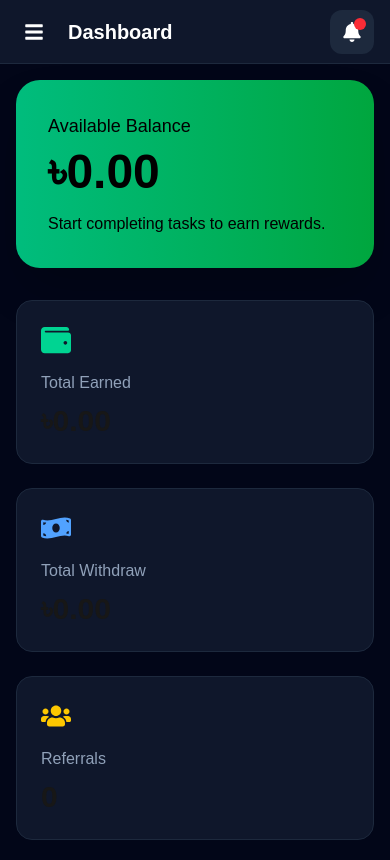
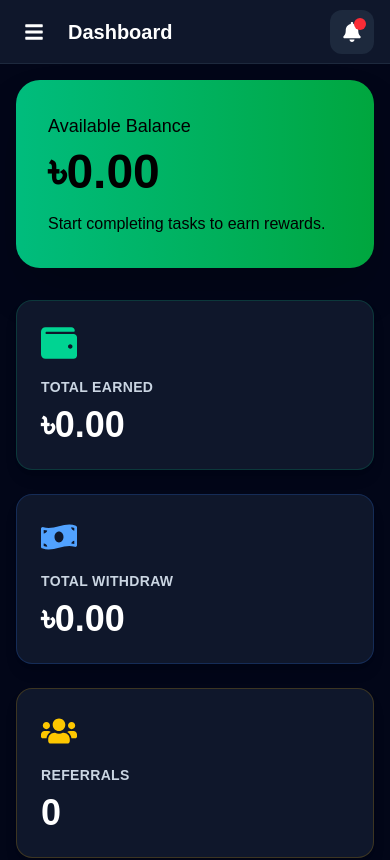
Before and after one commit to asifforazi/earnhub, a Next.js app: page /dashboard in a window 390 px wide. Shown: the top 860 px of the page. Built offline with nearby package versions, Linux system fonts and the light colour scheme; no server answers; the database is empty; sample sign-in values are in the browser's storage.

Commit message:
Responsive dashboard v3

```diff
--- a/components/dashboard/StatsCards.tsx
+++ b/components/dashboard/StatsCards.tsx
@@ -18,40 +18,49 @@ export default function StatsCards({
   return (
     <div className="mt-8 grid gap-6 md:grid-cols-3">
 
-      <div className="rounded-2xl border border-slate-800 bg-slate-900 p-6">
-        <FaWallet className="text-3xl text-emerald-400" />
+  {/* Total Earned */}
+  <div className="rounded-2xl border border-emerald-500/20 bg-slate-900 p-6 shadow-lg transition duration-300 hover:-translate-y-1 hover:border-emerald-400 hover:shadow-emerald-500/20">
 
-        <p className="mt-4 text-slate-400">
+    <FaWallet className="text-4xl text-emerald-400" />
+
+    <p className="mt-4 text-sm font-semibold uppercase tracking-wide text-slate-300">
       Total Earned
     </p>
 
-        <h2 className="mt-2 text-3xl font-bold">
+    <h2 className="mt-2 text-4xl font-extrabold text-white">
       ৳{totalEarned.toFixed(2)}
     </h2>
+
   </div>
 
-      <div className="rounded-2xl border border-slate-800 bg-slate-900 p-6">
-        <FaMoneyBillWave className="text-3xl text-blue-400" />
+  {/* Total Withdraw */}
+  <div className="rounded-2xl border border-blue-500/20 bg-slate-900 p-6 shadow-lg transition duration-300 hover:-translate-y-1 hover:border-blue-400 hover:shadow-blue-500/20">
 
-        <p className="mt-4 text-slate-400">
+    <FaMoneyBillWave className="text-4xl text-blue-400" />
+
+    <p className="mt-4 text-sm font-semibold uppercase tracking-wide text-slate-300">
       Total Withdraw
     </p>
 
-        <h2 className="mt-2 text-3xl font-bold">
+    <h2 className="mt-2 text-4xl font-extrabold text-white">
       ৳{totalWithdraw.toFixed(2)}
     </h2>
+
   </div>
 
-      <div className="rounded-2xl border border-slate-800 bg-slate-900 p-6">
-        <FaUsers className="text-3xl text-yellow-400" />
+  {/* Referrals */}
+  <div className="rounded-2xl border border-yellow-500/20 bg-slate-900 p-6 shadow-lg transition duration-300 hover:-translate-y-1 hover:border-yellow-400 hover:shadow-yellow-500/20">
 
-        <p className="mt-4 text-slate-400">
+    <FaUsers className="text-4xl text-yellow-400" />
+
+    <p className="mt-4 text-sm font-semibold uppercase tracking-wide text-slate-300">
       Referrals
     </p>
 
-        <h2 className="mt-2 text-3xl font-bold">
+    <h2 className="mt-2 text-4xl font-extrabold text-white">
       {referrals}
     </h2>
+
   </div>
 
 </div>
```
Lines whose indentation alone changed are shown as unchanged.
